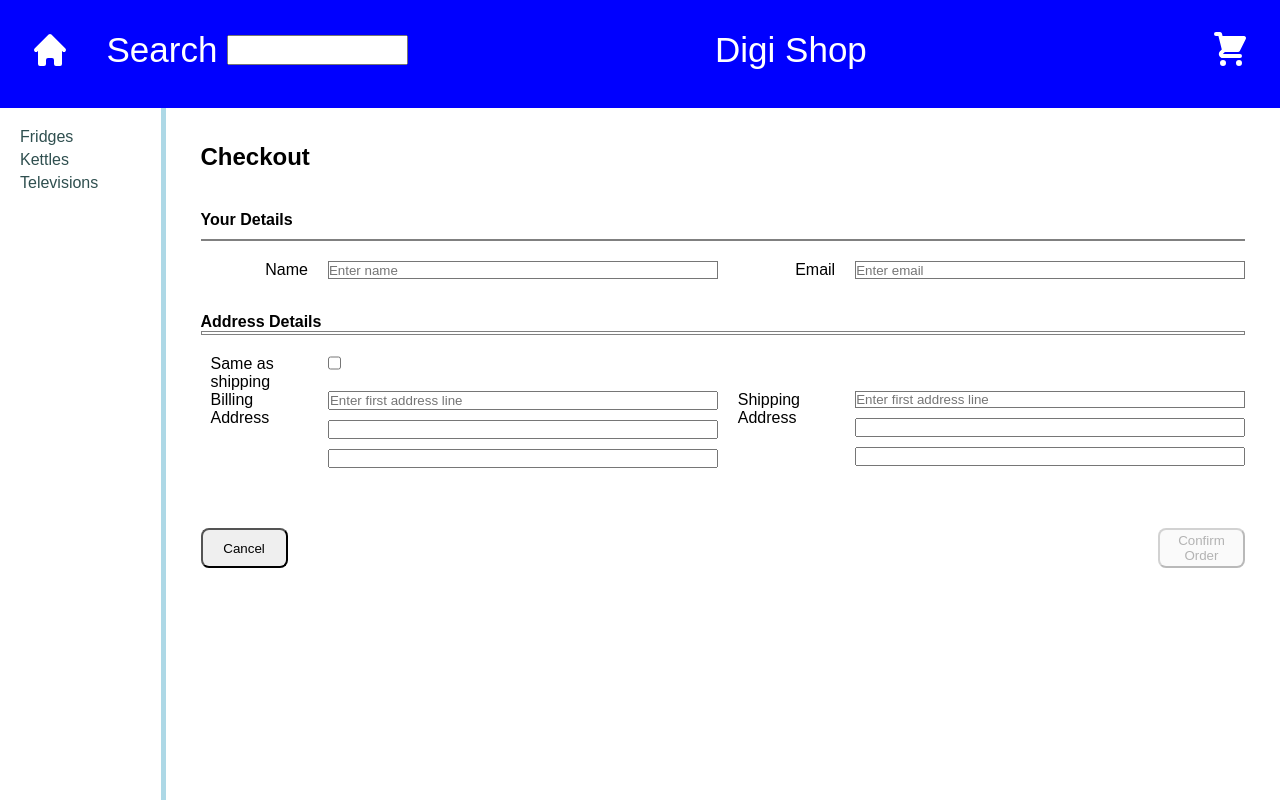
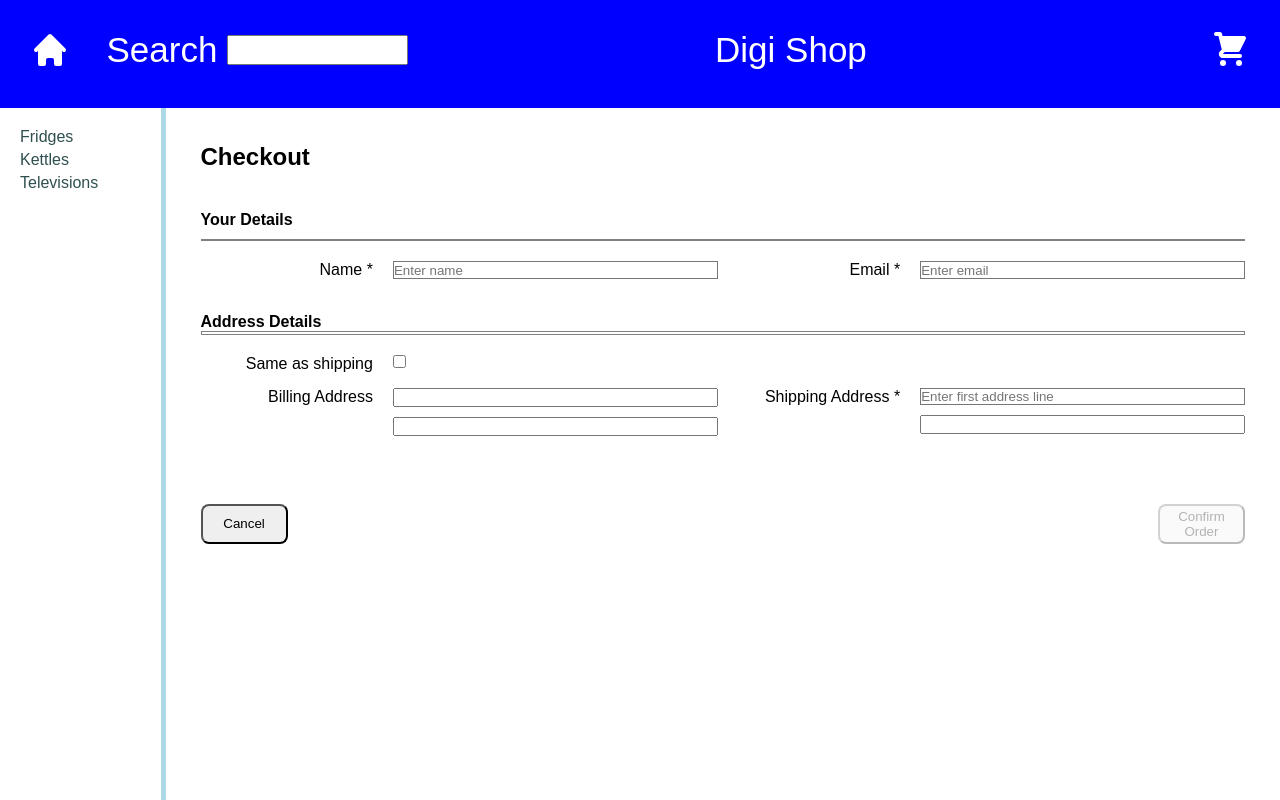
Before and after one commit to HMoein87/React-e-store, a React (Create React App) app: page /checkout in a window 1280 px wide. Shown: the top 800 px of the page. Built offline with nearby package versions, Linux system fonts and the light colour scheme; data requests are answered from the project's data file.

Commit message:
improved checkout component

```diff
--- a/src/Components/Checkout.js
+++ b/src/Components/Checkout.js
@@ -15,6 +15,8 @@ const Checkout = () => {
             shippingAddress1: false
         },
     });
+
+    const [checked, setChecked] = useState(false);
 
     const errors = {
         "name": form.name.length === 0,
@@ -54,6 +56,10 @@ const Checkout = () => {
 
     const showError = (field) => (errors[field] ? form.touched[field] : false);
 
+    const handleChangeCheckBox = () => {
+        setChecked(!checked);
+    }
+
     return (
         <form onSubmit={handleSubmit}>
             <CheckoutContainer>
@@ -70,7 +76,7 @@ const Checkout = () => {
 
                 {/* Row 6 */}
                 <CheckoutTable>
-                    <CheckoutFormLabel>Name</CheckoutFormLabel>
+                    <CheckoutFormLabel>Name *</CheckoutFormLabel>
                     <CheckoutInput
                         type="text"
                         name="name"
@@ -79,12 +85,13 @@ const Checkout = () => {
                         onBlur={handleBlur}
                         placeholder="Enter name"
                     />
-                    <CheckoutFormLabel>Email</CheckoutFormLabel>
+                    <CheckoutFormLabel>Email *</CheckoutFormLabel>
                     <CheckoutInput
                         type="text"
                         name="email"
                         invalid={showError("email")}
                         onChange={handleChange}
+                        onBlur={handleBlur}
                         placeholder="Enter email"
                     />
                 </CheckoutTable>
@@ -100,7 +107,10 @@ const Checkout = () => {
                 {/* Row 9 */}
                 <CheckoutTable>
                     <CheckoutFormLabel>Same as shipping</CheckoutFormLabel>
-                    <CheckoutFormCheckbox type="checkbox" />
+                    <CheckoutFormCheckbox
+                        type="checkbox"
+                        checked={checked}
+                        onChange={handleChangeCheckBox} />
 
                     <CheckoutFormLabel>Billing Address</CheckoutFormLabel>
 
@@ -109,23 +119,24 @@ const Checkout = () => {
                             type="text"
                             name="billingAddress1"
                             invalid={showError("billingAddress1")}
-                            placeholder="Enter first address line"
                         />
                         <input type="text" name="billingAddress2" />
-                        <input type="text" name="billingCity" />
+
                     </CheckoutAddress>
 
-                    <CheckoutFormLabel>Shipping Address</CheckoutFormLabel>
+                    <CheckoutFormLabel>Shipping Address *</CheckoutFormLabel>
 
                     <CheckoutAddress>
                         <CheckoutInput
                             type="text"
                             name="shippingAddress1"
                             invalid={showError("shippingAddress1")}
+                            onChange={handleChange}
+                            onBlur={handleBlur}
                             placeholder="Enter first address line"
                         />
                         <input type="text" name="shippingAddress2" />
-                        <input type="text" name="shippingCity" />
+
                     </CheckoutAddress>
                 </CheckoutTable>
 
@@ -154,7 +165,7 @@ const CheckoutTable = styled.div`
     grid-column: 1 / span 3;
     display: grid;
     grid-template-rows: 0.25fr 0.25fr 0.25fr 0.25fr;
-    grid-template-columns: 0.1fr 0.4fr 0.1fr 0.4fr;
+    grid-template-columns: 0.2fr 0.4fr 0.2fr 0.4fr;
     column-gap: 20px;
     padding-left: 10px;
 `;
@@ -193,7 +204,8 @@ const CheckoutInput = styled.input`
         `
         border-color: red;
         border-width: 3px;
-    `}
+        `
+    };
 `;
 
 const CheckoutFormCheckbox = styled.input`
```
